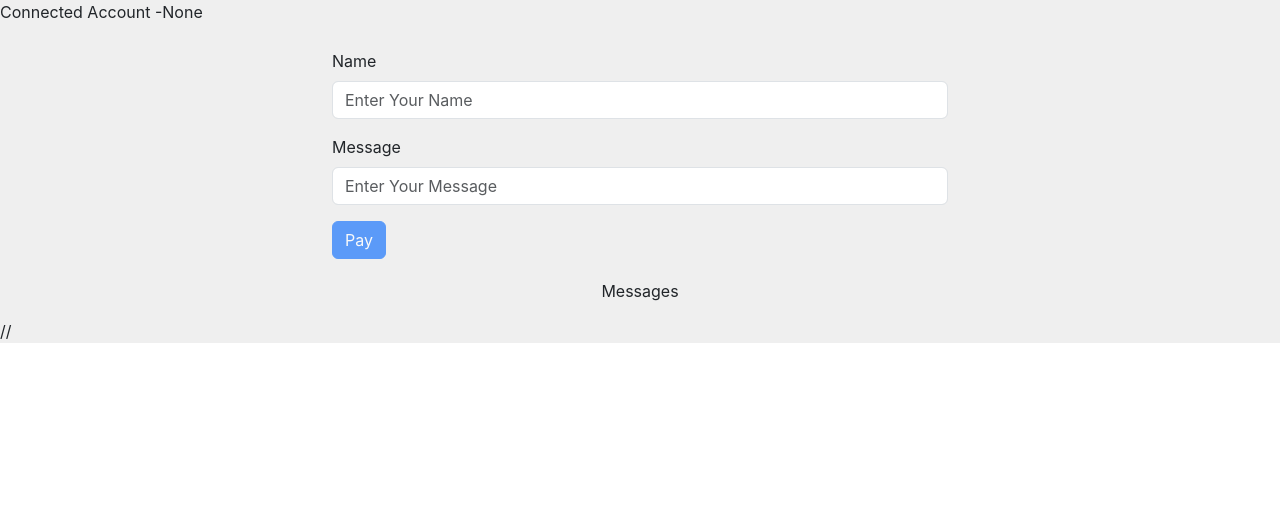
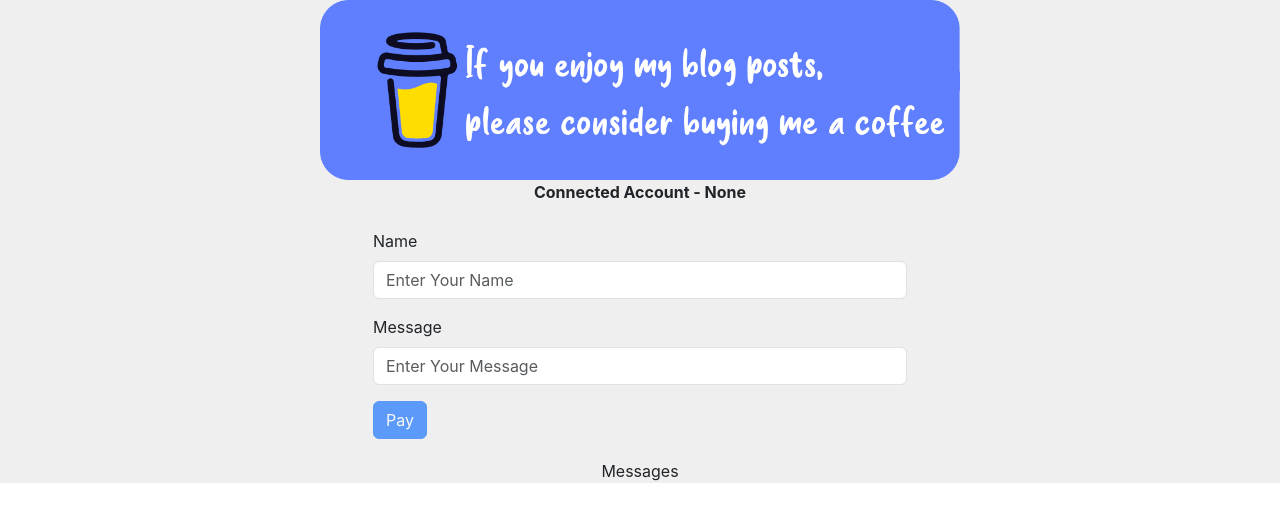
Before and after one commit to dev14325/CrowdFunding, a React (Create React App) app in the folder client/: page / in a window 1280 px wide. Shown: the top 522 px of the page. Built offline with nearby package versions, Linux system fonts and the light colour scheme.

Commit message:
first commit

```diff
--- a/client/src/App.css
+++ b/client/src/App.css
@@ -28,11 +28,7 @@
   color: #61dafb;
 }
 
-.img-fluid {
-  display: flex;
-  justify-content: center;
-  align-items: center;
-}
+
 
 @keyframes App-logo-spin {
   from {
--- a/client/src/App.js
+++ b/client/src/App.js
@@ -3,6 +3,7 @@ import {useState,useEffect} from 'react';
 import {ethers, Signer} from 'ethers';
 import Buy from "./components/Buy";
 import Memos from "./components/Memos";
+import temp from './temp.png';
 // import cofee from "./cofee.png";
 // import Image from 'react-image-resizer';
 
@@ -57,25 +58,29 @@ function App() {
   },[]);
   console.log(state);
   return (
-    <div style={{ backgroundColor: "#EFEFEF", height: "10%" , width:"100%"}}>
+    <div style={{ backgroundColor: "#EFEFEF", height: "1%" , width:"100%"}}>
+     <img src = {temp} className="img-fluid" width= "50%"
+      style={{ display: 'block', margin: '0 auto' }} />
 
-
-        {/* <small>Connected Account - {account}</small> */}
+    <p style={{ textAlign: 'center' }}>
+  <b>Connected Account - {account}</b>
+</p>
 
 
 
-    <div>
+    <div className="container">
 
-    <p>Connected Account -{account}</p>
+
     <Buy state={state}> </Buy>
 
 
 
     <Memos state={state}></Memos>
 
+
     </div>
-    //  </div>
-    // </div>
+
+     </div>
   );
 }
 
```
Also changed, not shown: client/src/cofee.png (deleted), client/src/temp.png (added).
